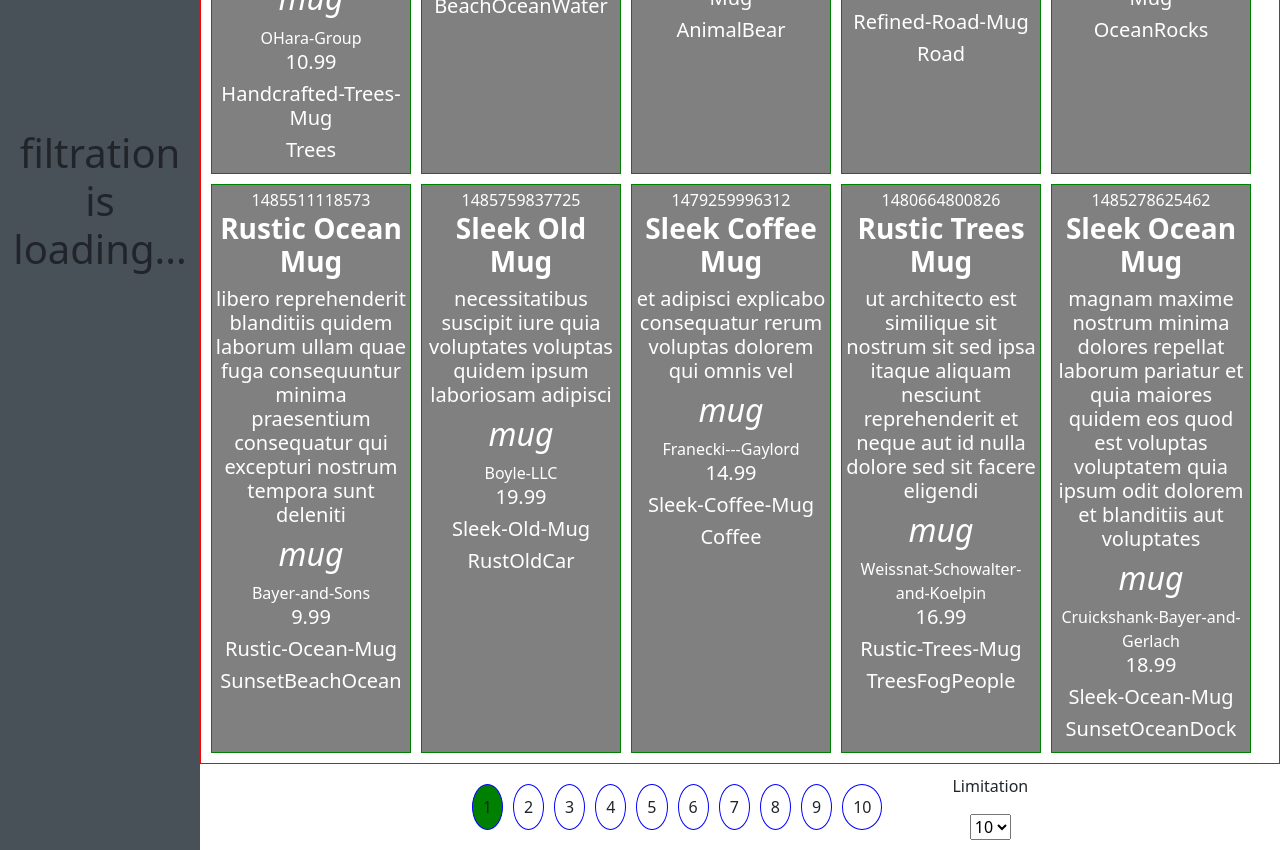
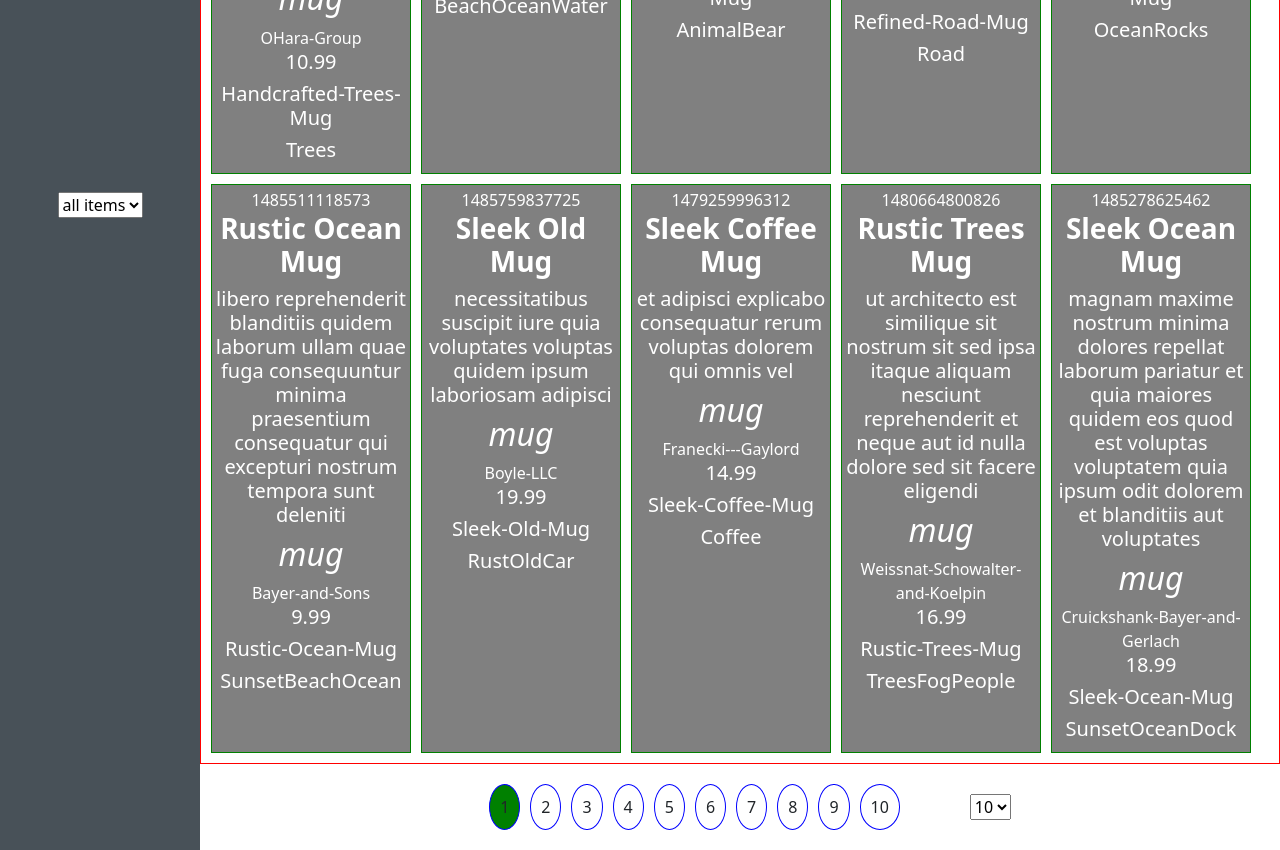
Before and after one commit to Onksami/ProductList, a React (Create React App) app: page / in a window 1280 px wide. Shown: the part 440-1290 px from the top of the page. Built offline with nearby package versions, Linux system fonts and the light colour scheme; data requests are answered from the project's data file.

Commit message:
Filtration is watiting to complete

```diff
--- a/src/Components/Filtration.jsx
+++ b/src/Components/Filtration.jsx
@@ -1,46 +1,41 @@
-import React, {useContext , useState} from "react";
+import React, {  useState, useEffect, useContext} from 'react'
 import { ProductContext } from "../Context/ProductContext";
 
-function Filtration(props) {
+const allItems = ["all items", "mug", "shirt"];
 
-    const [search, setSearch] = useState("");
+function Filtration() {
+  const [selectedItem, setSelectedItem] = useState(["all items", "mug", "shirt"]);
 
+  console.log("selected Item Calisiyor mu? ", selectedItem );
 
-const productContext =useContext(ProductContext);
+  const productContext = useContext(ProductContext);
   console.log("Filtration  productContext:", productContext);
 
 
+  const handleSelectedItem = (s) => {
+    console.log(handleSelectedItem, s );
+    productContext.setSelectedItem(s);
+  }
 
-console.log("Filtration items", props); // Contexten gelen degeri gormek icin.
+  useEffect ( () => {
+    setSelectedItem ();
+    return console.log("degisti degisti!! "); //useEffect i kullanamadik :/
 
-let items = props.prototype.map(props.products)
-console.log("Filtration items for products",  items); //konsola gelmedi
+  }, [selectedItem] )
 
-// Array.prototype.props = function(callback) {
-//     let items = []; ...  kullanamadim...
-
-// Conlose a bir array geliyor. array icin bir map yapmam gerekiyor.
-// array.prototype.map() gibi bir fonksiyon kullanilacak array dan verileri alabilmek icin
+  return (
+   <>
+   <select onChange={handleSelectedItem()}>
+   {allItems.map((allItems, index) => {
+    return (
+      <option key={index}>{allItems}</option>
+      // secilen item i context e veremedim.
+    )
+   })}
 
 
-
-const handleChange = (e) => {
-    setSearch(e.target.value);
-  }
-
-
-
-  return (
-<input type="search" onChange={handleChange} value={search} placeholder="Search ..." >
-{props.products.filter(() => {
-    return search.toLowerCase() === "" ? props.products : props.products.name.toLowerCase().includes(search);
-}).map((f, index) => {
-
-    // burda bir sikinti var
-    //sidebar dan filtration i Comment Out yap.
-
-})}
-</input>
+   </select>
+   </>
   )
 }
 
--- a/src/Components/Pagination.jsx
+++ b/src/Components/Pagination.jsx
@@ -41,10 +41,6 @@ function Pagination() {
       {/* @todo create limit array */}
 
 
-
-
-      <div>
-        <p>Limitation</p>
       <select onChange={(l) => onLimitClick(l.target.value)}>
 
         {LimitArray.map((l, i) => {
@@ -54,19 +50,15 @@ function Pagination() {
               className="limit"
               style={{
                 background: l === productContext.limit ? "green" : "",
-              }}
-
-
-            >
+              }}>
              {l}{" "}
-
             </option>
 
           );
         })}
 
       </select>
-      </div>
+
 
     </div>
   );
--- a/src/Components/Sidebar.jsx
+++ b/src/Components/Sidebar.jsx
@@ -1,4 +1,5 @@
 import React  from "react";
+
 import Filtration from "./Filtration";
 
 
@@ -6,10 +7,12 @@ import Filtration from "./Filtration";
 const Sidebar = () => {
 
 
+
   return (
-    // <Filtration />
-    <h1>filtration is loading...</h1>
+    <>
+      <Filtration />
 
+    </>
     );
 };
 
--- a/src/Context/ProductContext.jsx
+++ b/src/Context/ProductContext.jsx
@@ -10,6 +10,7 @@ export default function ProductContextApp({ children }) {
   const [limit, setLimit] = useState(10);
 
   console.log("limit", limit);
+  const [selectedItem, setSelectedItem] = useState("");
 
 
 
@@ -41,6 +42,8 @@ export default function ProductContextApp({ children }) {
         page,
         setLimit,
         limit,
+        setSelectedItem,
+        selectedItem
 
 
       }}
```
Lines whose indentation alone changed are shown as unchanged.
